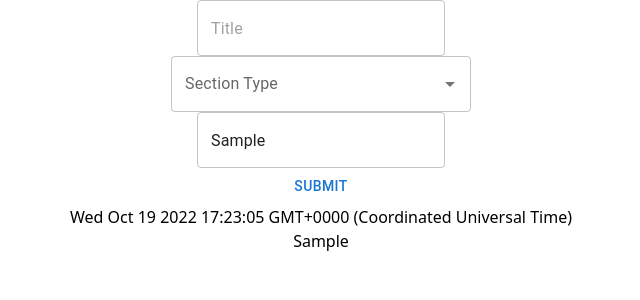
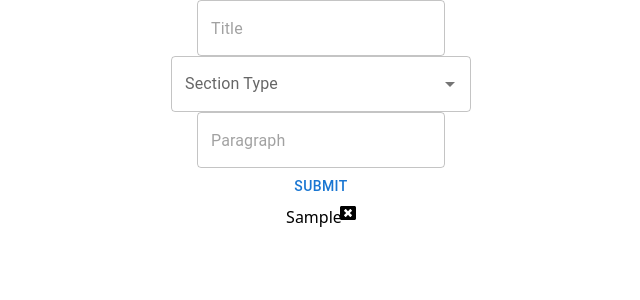
Before and after one commit to ty-ackerman/fe-blog, a React (Create React App) app: page /blogarticle in a window 1280 px wide. Both pictures are taken after typing "Sample", "Sample" into the empty fields and a click on the button "SUBMIT". Shown: the top 300 px of the page, without its empty margins (319-959 px from the left). Built offline with nearby package versions, Linux system fonts and the light colour scheme.

Commit message:
delete functionality, text clears on submit

```diff
--- a/package.json
+++ b/package.json
@@ -11,6 +11,7 @@
     "@testing-library/user-event": "^13.5.0",
     "react": "^18.2.0",
     "react-dom": "^18.2.0",
+    "react-icons": "^4.6.0",
     "react-router-dom": "^6.4.2",
     "react-scripts": "5.0.1",
     "web-vitals": "^2.1.4"
--- a/src/components/Article/BlogArticle.js
+++ b/src/components/Article/BlogArticle.js
@@ -18,18 +18,23 @@ export default function BlogArticle() {
     type: SECTION_TYPES[autocompleteValue],
     ...(SECTION_TYPES[autocompleteValue] === "paragraph" && {
       content: content,
+      // id: Math.random(),
     }),
     ...(SECTION_TYPES[autocompleteValue] === "link" && {
       content: content,
       link: link,
+      // id: Math.random(),
     }),
     ...(SECTION_TYPES[autocompleteValue] === "photo" && {
       photo: selectedImage,
+      // id: Math.random(),
     }),
   };
 
-  const sendValue = (section) => {
+  const sendValue = (section, images) => {
+    // const newImages = [...selectedImage, images];
     const newSections = [...sections, section];
+    // setSelectedImage(newImages);
     setSections(newSections);
   };
   // this is the article object that will be stored in the database
@@ -38,9 +43,17 @@ export default function BlogArticle() {
     date: new Date().toString(),
     section: sections,
   };
+  const removeSection = (id) => {
+    const removeArr = [...sections].filter((section) => section.id !== id);
+    setSections(removeArr);
+  };
+  const updateSection = (sectionId, newValue) => {
+    setSections((prev) =>
+      prev.map((item) => (item.id === sectionId ? newValue : item))
+    );
+  };
   console.log(articleObj);
   console.log(sections);
-
   return (
     <div className="flex flex-col items-center">
       <TextField inputRef={titleRef} placeholder="Title"></TextField>
@@ -55,12 +68,17 @@ export default function BlogArticle() {
         selectedImage={selectedImage}
         setSelectedImage={setSelectedImage}
         sectionObj={sectionObj}
-        contnet={content}
+        content={content}
+        link={link}
+        sections={sections}
+        setSections={setSections}
       />
       <BlogSectionRender
         blogObject={sections}
         articleObj={articleObj}
         selectedImage={selectedImage}
+        removeSection={removeSection}
+        updateSection={updateSection}
       />
     </div>
   );
--- a/src/components/Section/BlogSection.js
+++ b/src/components/Section/BlogSection.js
@@ -1,8 +1,9 @@
 import { Button, TextField } from "@mui/material";
 import { React } from "react";
-
+import Paragraph from "../SectionType/Paragraph";
 import BlogSectionDropDown from "./BlogSectionDropDown";
 import UploadAndDisplayImage from "../UploadandDisplayImage";
+import Link from "../SectionType/Link";
 export default function BlogSection({
   sendValue,
   setContent,
@@ -13,35 +14,38 @@ export default function BlogSection({
   selectedImage,
   setSelectedImage,
   sectionObj,
+  content,
+  link,
+  sections,
+  setSections,
 }) {
   const handleSubmit = (e) => {
     // e.preventDefault();
-    sendValue(sectionObj);
+    sendValue({ ...sectionObj, id: Math.random() });
+    setContent("");
+    setLink("");
+
+    setSelectedImage(null);
   };
+
   return (
-    <form onSubmit={handleSubmit} className="flex flex-col items-center">
+    <div className="flex flex-col items-center">
       <BlogSectionDropDown
         SECTION_TYPES={SECTION_TYPES}
         setAutocompleteValue={setAutocompleteValue}
       />
-      {autocompleteValue === "paragraph" && (
-        <TextField
-          onChange={(e) => setContent(e.target.value)}
-          placeholder="Paragraph"
-        ></TextField>
-      )}
-      {autocompleteValue === "link" && (
-        <>
-          <TextField
-            onChange={(e) => setContent(e.target.value)}
-            placeholder="Link Description"
-          ></TextField>
-          <TextField
-            onChange={(e) => setLink(e.target.value)}
-            placeholder="Link"
-          ></TextField>
-        </>
-      )}
+      <Paragraph
+        autocompleteValue={autocompleteValue}
+        content={content}
+        setContent={setContent}
+      />
+      <Link
+        autocompleteValue={autocompleteValue}
+        content={content}
+        setContent={setContent}
+        link={link}
+        setLink={setLink}
+      />
       {autocompleteValue === "photo" && (
         <UploadAndDisplayImage
           selectedImage={selectedImage}
@@ -55,6 +59,6 @@ export default function BlogSection({
       >
         Submit
       </Button>
-    </form>
+    </div>
   );
 }
--- a/src/components/Section/BlogSectionRender.js
+++ b/src/components/Section/BlogSectionRender.js
@@ -1,23 +1,27 @@
-import React from "react";
+import { React } from "react";
+import { FaWindowClose } from "react-icons/fa";
 
 export default function BlogSectionRender({
   blogObject,
   articleObj,
   selectedImage,
+  removeSection,
+  editSection,
+  updateSection,
 }) {
   console.log(blogObject);
   return (
-    <div>
+    <div className="items-center justify-center">
       <div className="text-3xl font-bold">{articleObj.title}</div>
-      <div>{articleObj.date}</div>
+
       {blogObject &&
         blogObject.map((x) => (
-          <>
-            <div>{x.content}</div>
-
+          <div className="flex justify-center " key={x.id}>
+            <div className="w-9/12">{x.content}</div>
             <div className="italic">{x.link}</div>
-            {x.photo && <div>{x.photo.name}</div>}
-          </>
+            <div>{x.photo && <div>{x.photo.name}</div>}</div>
+            <FaWindowClose onClick={() => removeSection(x.id)} />
+          </div>
         ))}
     </div>
   );
--- /dev/null
+++ b/src/components/SectionType/Link.js
@@ -0,0 +1,29 @@
+import React from "react";
+import { TextField } from "@mui/material";
+
+export default function Link({
+  autocompleteValue,
+  content,
+  setContent,
+  link,
+  setLink,
+}) {
+  return (
+    <div>
+      {autocompleteValue === "link" && (
+        <>
+          <TextField
+            value={content}
+            onChange={(e) => setContent(e.target.value)}
+            placeholder="Link Description"
+          ></TextField>
+          <TextField
+            value={link}
+            onChange={(e) => setLink(e.target.value)}
+            placeholder="Link"
+          ></TextField>
+        </>
+      )}
+    </div>
+  );
+}
--- /dev/null
+++ b/src/components/SectionType/Paragraph.js
@@ -0,0 +1,15 @@
+import React from "react";
+import { TextField } from "@mui/material";
+export default function Paragraph({ autocompleteValue, content, setContent }) {
+  return (
+    <div>
+      {autocompleteValue === "paragraph" && (
+        <TextField
+          value={content}
+          onChange={(e) => setContent(e.target.value)}
+          placeholder="Paragraph"
+        ></TextField>
+      )}
+    </div>
+  );
+}
--- a/src/components/UploadandDisplayImage.js
+++ b/src/components/UploadandDisplayImage.js
@@ -15,7 +15,6 @@ const UploadAndDisplayImage = ({ selectedImage, setSelectedImage }) => {
       )}
       <br />
 
-      <br />
       <input
         type="file"
         name="myImage"
```
Also changed, not shown: 1 other file (tests, documents, lock files or other folders).
